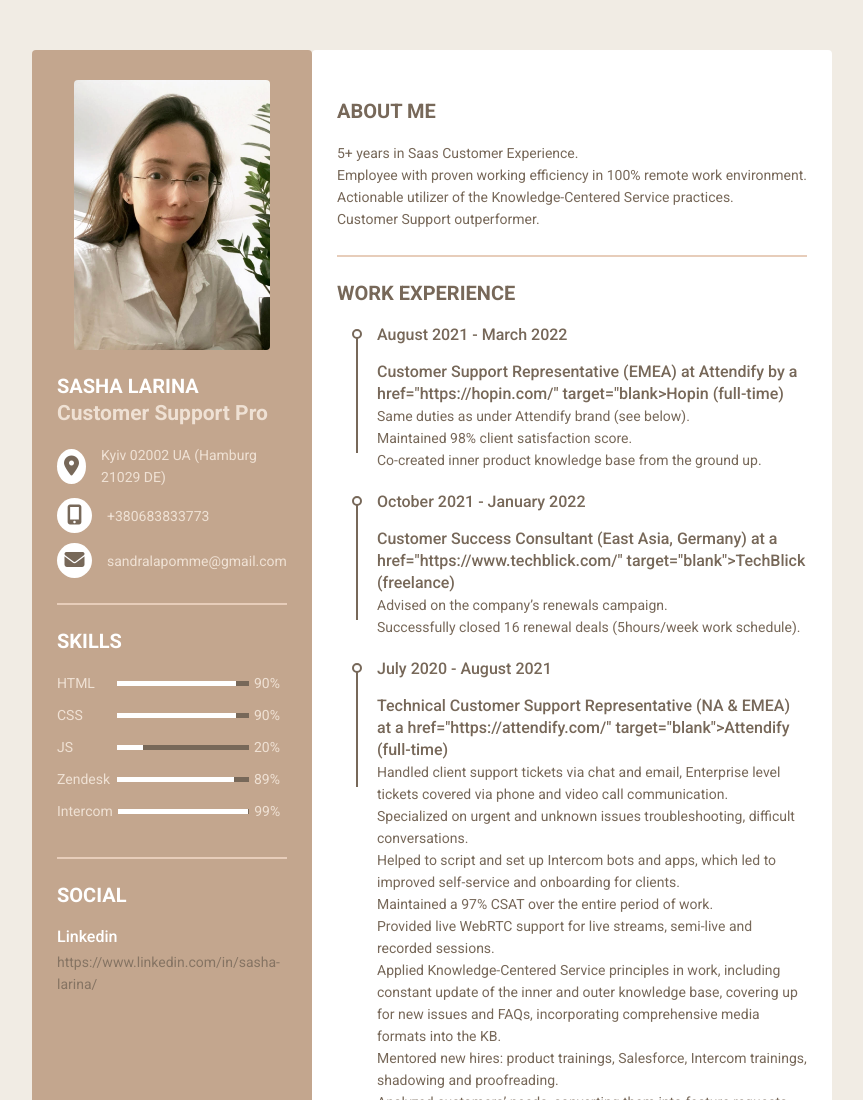
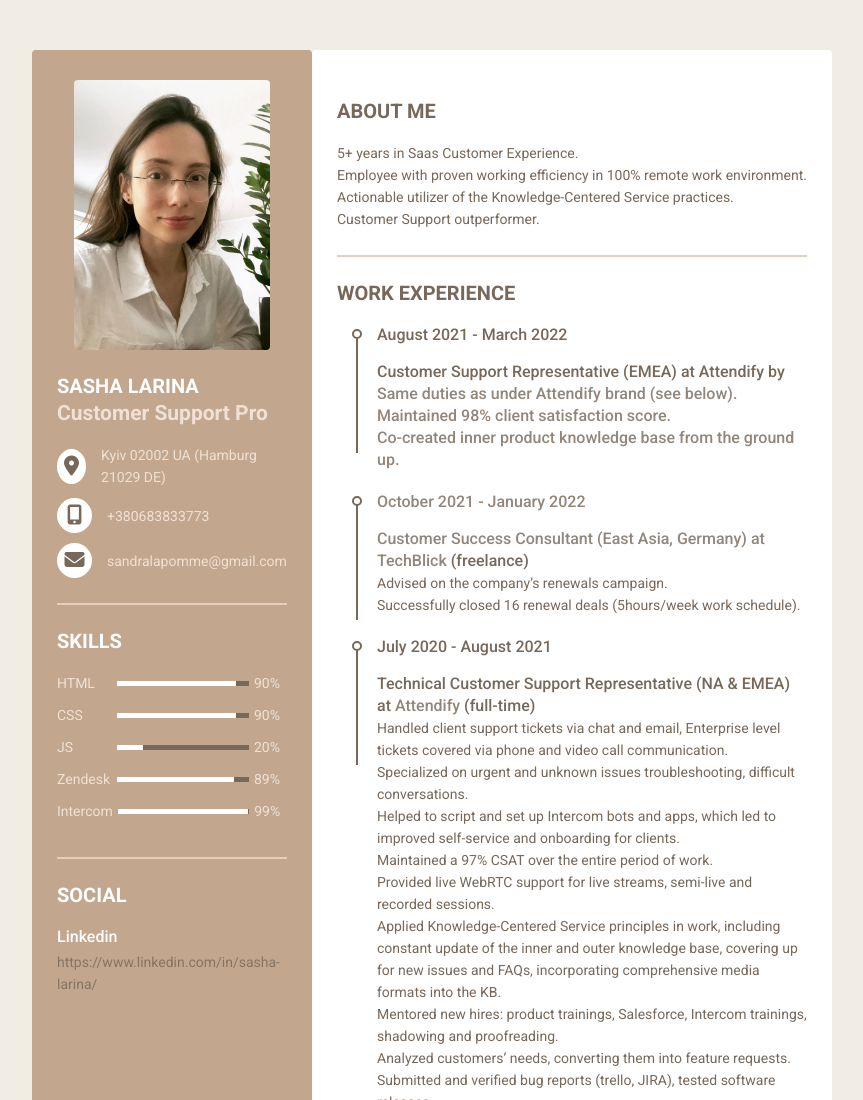
Before and after one commit to sashalarina/myresume, a plain HTML site: page index.html in a window 1280 px wide. Shown: the top 1100 px of the page, without its empty margins (208-1071 px from the left). Drawn offline with Linux system fonts and the light colour scheme.

Commit message:
Update index.html

```diff
--- a/index.html
+++ b/index.html
@@ -133,7 +133,7 @@
             <li>
               <div class="date">August 2021 - March 2022</div>
               <div class="info">
-                <p class="semi-bold">Customer Support Representative (EMEA) at Attendify by a href="https://hopin.com/" target="blank>Hopin</a>  (full-time)</p>
+                <p class="semi-bold">Customer Support Representative (EMEA) at Attendify by <a href="https://hopin.com/" target="blank>Hopin</a>  (full-time)</p>
                 <p>
 Same duties as under Attendify brand (see below).
 <br />
@@ -149,7 +149,7 @@ Co-created inner product knowledge base from the ground up.
               <div class="date">October 2021 - January 2022
 </div>
               <div class="info">
-                <p class="semi-bold">Customer Success Consultant (East Asia, Germany) at a href="https://www.techblick.com/" target="blank">TechBlick</a>  (freelance)</p>
+                <p class="semi-bold">Customer Success Consultant (East Asia, Germany) at <a href="https://www.techblick.com/" target="blank">TechBlick</a>  (freelance)</p>
                 <p>
                Advised on the company’s renewals campaign.
                 <br /> Successfully closed 16 renewal deals (5hours/week work schedule).
@@ -159,7 +159,7 @@ Co-created inner product knowledge base from the ground up.
             <li>
               <div class="date">July 2020  - August 2021</div>
               <div class="info">
-                <p class="semi-bold">Technical Customer Support Representative (NA & EMEA) at a href="https://attendify.com/" target="blank">Attendify</a>  (full-time) </p>
+                <p class="semi-bold">Technical Customer Support Representative (NA & EMEA) at <a href="https://attendify.com/" target="blank">Attendify</a>  (full-time) </p>
                 <p>
                   Handled client support tickets via chat and email, Enterprise level tickets covered via phone and video call communication.
                   <br />
```
